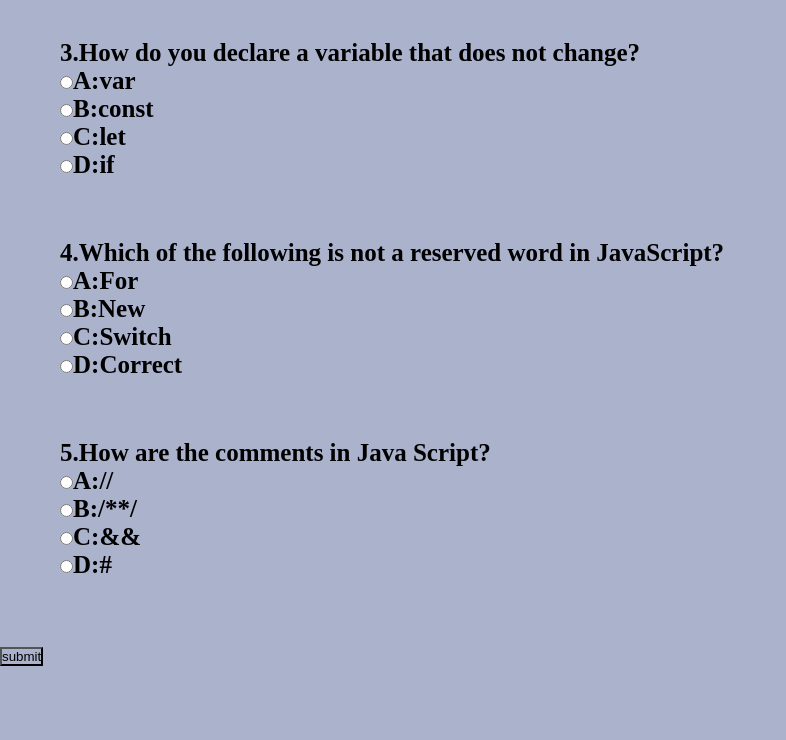
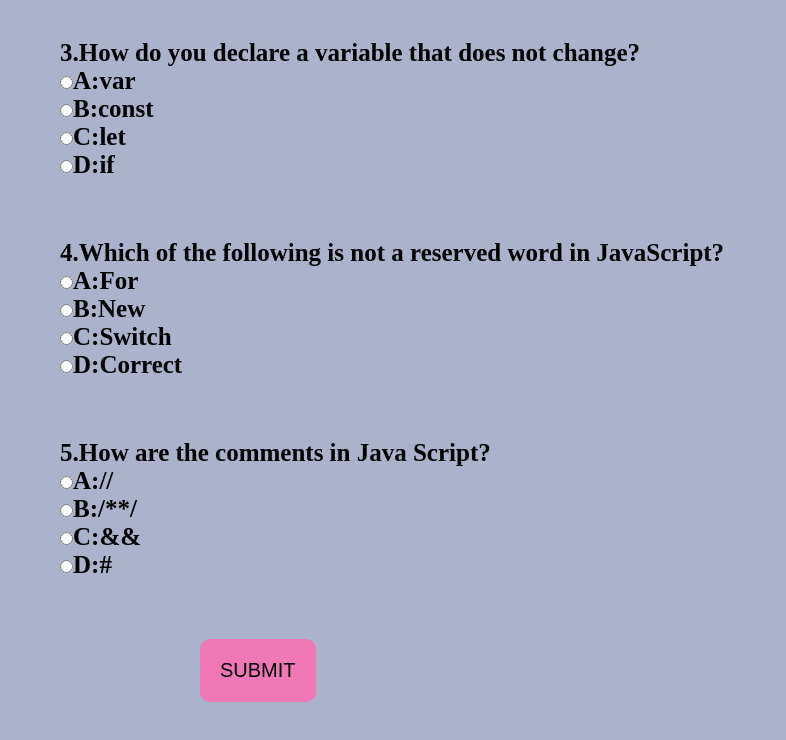
Before and after one commit to nyakiochristine/quizzie, a plain HTML site: page index.html in a window 1280 px wide. Shown: the part 679-1419 px from the top of the page, without its empty margins (0-786 px from the left). Drawn offline with Linux system fonts and the light colour scheme.

Commit message:
updated the file

```diff
--- a/index.html
+++ b/index.html
@@ -58,7 +58,7 @@
             <p> <input type="radio" name="number5" id="" value="&&">C:&&</p>
             <p> <input type="radio" name="number5" id="" value="#">D:#</p>
         </div>
-        <input type="button" value="submit" id="submit" onclick="myButton()" >
+        <input type="button" value="SUBMIT" id="SUBMIT" onclick="myButton()" >
     </form>
     <div id="text"></div>
 
```
